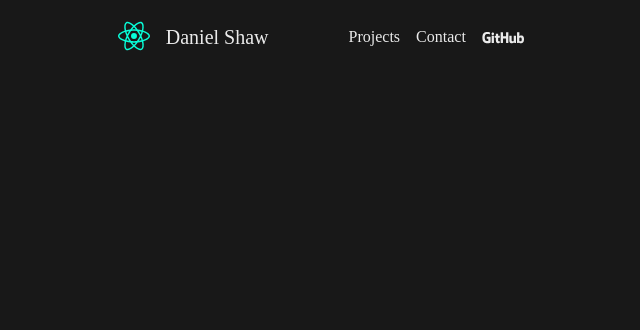
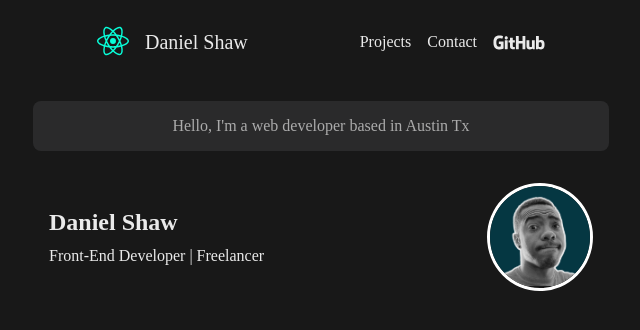
Before and after one commit to danimalcrackrz/next-portfolio, a Next.js app: page / in a window 1280 px wide. Shown: the top 330 px of the page, without its empty margins (319-959 px from the left). Built offline with nearby package versions, Linux system fonts and the light colour scheme.

Commit message:
-added Main component -Styled Main Component

```diff
--- /dev/null
+++ b/components/Main.js
@@ -0,0 +1,30 @@
+import React from "react"
+import Image from "next/image"
+import Avatar from "../public/assets/me.jpeg"
+
+const Main = () => {
+  return (
+    <div className='main'>
+      <p className='main-intro'>
+        Hello, I&apos;m a web developer based in Austin Tx
+      </p>
+      <div className='main-header'>
+        <div>
+          <h2>Daniel Shaw</h2>
+          <p>Front-End Developer | Freelancer</p>
+        </div>
+        <span className='main-avatar-border'>
+          <Image
+            className='main-avatar'
+            src={Avatar}
+            alt='picture of author'
+            height={100}
+            width={100}
+          />
+        </span>
+      </div>
+    </div>
+  )
+}
+
+export default Main
--- a/pages/_app.js
+++ b/pages/_app.js
@@ -1,5 +1,6 @@
 import "../styles/globals.css"
 import "../styles/Nav.scss"
+import "../styles/Main.scss"
 
 function MyApp({ Component, pageProps }) {
   return <Component {...pageProps} />
--- a/pages/index.js
+++ b/pages/index.js
@@ -1,4 +1,5 @@
 import Head from "next/head"
+import Main from "../components/Main"
 import Nav from "../components/Nav"
 
 export default function Home() {
@@ -8,6 +9,7 @@ export default function Home() {
         <title>Daniel | Front-End Developer</title>
       </Head>
       <Nav />
+      <Main />
     </div>
   )
 }
--- /dev/null
+++ b/styles/Main.scss
@@ -0,0 +1,40 @@
+.main {
+  display: flex;
+  flex-direction: column;
+  justify-content: flex-start;
+  align-items: center;
+  margin-top: 85px;
+  height: 100vh;
+  width: 50%;
+  .main-intro {
+    background: #323234;
+    color: var(--clr-txt);
+    opacity: 0.7;
+    border-radius: var(--border-radius);
+    padding: 1rem;
+    width: 90%;
+    text-align: center;
+    font-size: 1rem;
+  }
+  .main-header {
+    display: flex;
+    position: relative;
+    justify-content: space-between;
+    align-items: center;
+    color: var(--clr-txt);
+    border-radius: var(--border-radius);
+    padding: 1rem;
+    width: 90%;
+    text-align: left;
+    line-height: 0.9rem;
+    .main-avatar-border {
+      border-radius: 50%;
+      border: 3px solid white;
+      overflow: hidden;
+    }
+    .main-avatar {
+      position: absolute;
+      border: none;
+    }
+  }
+}
--- a/styles/Nav.scss
+++ b/styles/Nav.scss
@@ -1,13 +1,16 @@
 .nav {
+  position: fixed;
+  top: 0;
+  width: 100%;
   display: flex;
   justify-content: center;
   align-items: center;
-  color: #eaeaea;
+  color: var(--clr-txt);
   .nav-header {
     display: flex;
     gap: 1rem;
     align-items: center;
-    margin-right: 5rem;
+    margin-right: 7rem;
     .nav-logo {
       color: #08fdd8;
       font-size: 2rem;
@@ -23,12 +26,12 @@
     gap: 1rem;
     padding: 0;
     & a {
-      color: #eaeaea;
+      color: var(--clr-txt);
       text-decoration: none;
     }
     .github-icon {
       display: inline-flex;
-      font-size: 2.65rem;
+      font-size: 3.25rem;
       cursor: pointer;
     }
   }
--- a/styles/globals.css
+++ b/styles/globals.css
@@ -1,6 +1,21 @@
+* {
+  box-sizing: border-box;
+}
+
 body {
   margin: 0;
   padding: 0;
   background: #181818;
   font-family: "JetBrains Mono";
 }
+
+:root {
+  --clr-txt: #eaeaea;
+  --border-radius: 0.5rem;
+}
+
+.app {
+  display: flex;
+  justify-content: center;
+  align-items: center;
+}
```
